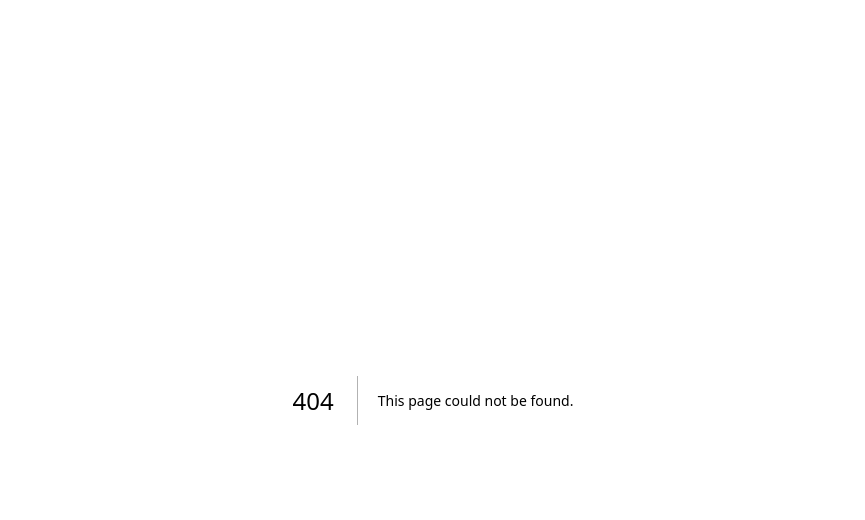
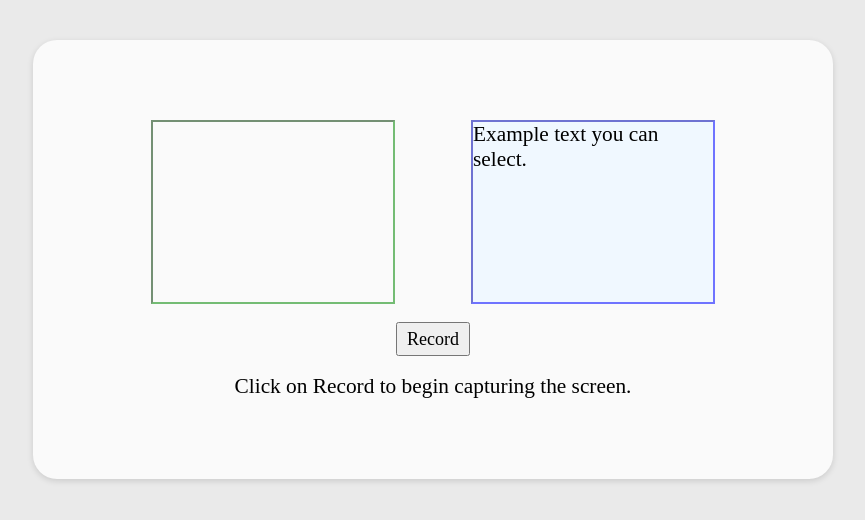
Before and after one commit to keianrao/NextJSDemo, a Next.js app: page /capturedemo in a window 1280 px wide. Before the commit this address had no page. Shown: the top 520 px of the page, without its empty margins (207-1072 px from the left). Built offline with nearby package versions, Linux system fonts and the light colour scheme.

Commit message:
Added basic version of screen capturing

```diff
--- /dev/null
+++ b/src/app/capturedemo/capturedemo.module.css
@@ -0,0 +1,56 @@
+
+.container {
+  display: grid;
+  grid-template-columns: 1fr 1fr;
+  justify-items: center;
+}
+
+.input {
+  width: 240px;
+  height: 180px;
+  border: 2px inset #00F8;
+  cursor: crosshair;
+  background: aliceblue;
+  isolation: isolate;
+  transform-style: flat;
+}
+
+.output {
+  width: 240px;
+  height: 180px;
+  border: 2px inset #0808;
+  cursor: not-allowed;
+}
+
+.output {
+  display: grid;
+  overflow: hidden;
+}
+
+.output video {
+  max-width: 100%;
+  max-height: 100%;
+}
+
+.controls {
+  padding: 1em;
+  grid-column: 1 / 3;
+}
+
+.controls {
+  display: flex;
+  justify-content: center;
+  gap: 1em;
+  font-size: 18px;
+}
+
+.controls button {
+  padding: 0.25em 0.5em;
+  font-family: inherit;
+  font-size: inherit;
+}
+
+.statusbar {
+  grid-column: 1 / 3;
+  text-align: center;
+}
--- /dev/null
+++ b/src/app/capturedemo/capturedemo.tsx
@@ -0,0 +1,110 @@
+'use client'
+
+import { useState, useRef } from 'react';
+import widgetCSS from "./capturedemo.module.css";
+
+async function startStreamingElemIntoVideo(
+	elem: HTMLElement | null,
+	video: HTMLVideoElement | null
+) {
+	const RestrictionTarget = (window as any).RestrictionTarget;
+
+	if (!elem) return;
+	if (!video) return;
+	if (!navigator.mediaDevices) return;
+	if (!navigator.mediaDevices.getDisplayMedia) return;
+	if (!RestrictionTarget) return;
+	if (!RestrictionTarget.fromElement) return;
+
+	const mediaStream = await navigator.mediaDevices.getDisplayMedia({
+		video: { displaySurface: "browser" },
+		preferCurrentTab: true
+	} as any);
+
+	const restrictionTarget = await RestrictionTarget.fromElement(elem);
+	const firstVideoTrack = mediaStream.getVideoTracks()[0];
+	await (firstVideoTrack as any).restrictTo(restrictionTarget);
+
+	video.srcObject = mediaStream;
+
+	return mediaStream;
+}
+
+export default function Widget() {
+	const inputRef = useRef<HTMLDivElement>(null);
+	const videoRef  = useRef<HTMLVideoElement>(null);
+	const [mediaStream, setMediaStream] = useState<MediaStream | null>(null);
+
+	const { widgetStatus, changeWidgetStatus } = function () {
+		const table = {
+			"initial": "Click on Record to begin capturing the screen.",
+			"rejected": "User chose to reject screen capture.",
+			"started": "Now recording the contents of the blue region.",
+		};
+		const [value, set] = useState(table["initial"]);
+		const select = (key: keyof typeof table) => set(table[key]);
+		return { widgetStatus: value, changeWidgetStatus: select };
+	}();
+
+	const recording = mediaStream?.active;
+
+	const recordButton = function () {
+		if (recording) return;
+
+		async function onClick() {
+			try {
+				const elem = inputRef.current;
+				const video = videoRef.current;
+				const mediaStream = await startStreamingElemIntoVideo(elem, video);
+				if (!mediaStream) return;
+				changeWidgetStatus("started");
+				setMediaStream(mediaStream);
+			}
+			catch (error: any) {
+				if (error.name == "NotAllowedError") {
+					changeWidgetStatus("rejected");
+					return;
+				}
+				throw error;
+			}
+		}
+
+	    return <button onClick={onClick}>Record</button>;
+	}();
+
+	const stopButton = function () {
+		if (!recording) return;
+
+		function onClick() {
+			const video = videoRef.current;
+			if (!video) return;
+			const srcObject = video.srcObject;
+			if (!srcObject) return;
+			if (!(srcObject instanceof MediaStream)) return;
+			const tracks = srcObject.getTracks();
+			for (const track of tracks) track.stop();
+			video.srcObject = null;
+			changeWidgetStatus("initial");
+		}
+
+		return <button onClick={onClick}>Stop</button>;
+	}();
+
+	return (
+		<div className={widgetCSS["container"]}>
+	        <div className={widgetCSS["output"]}>
+	        	<video ref={videoRef} autoPlay />
+	        </div>
+			<div className={widgetCSS["input"]} ref={inputRef}>
+				Example text you can select.
+	        </div>
+	        <div className={widgetCSS["controls"]}>
+	        	{recordButton}
+	        	{stopButton}
+	        </div>
+	        <div className={widgetCSS["statusbar"]}>
+	        	{widgetStatus}
+	        </div>
+		</div>
+	);
+}
--- /dev/null
+++ b/src/app/capturedemo/page.module.css
@@ -0,0 +1,50 @@
+
+.page {
+  min-height: 100%;
+  background: #EAEAEA;
+}
+
+.page {
+  display: flex;
+  flex-direction: column;
+  align-items: center;
+}
+
+
+
+
+
+.main {
+  box-sizing: border-box;
+  background: #FAFAFA;
+  border-radius: 24px;
+  box-shadow: 0px 2px 6px #0002;
+}
+
+@media (width >= 0px) {
+  .main {
+    width: 90vw;
+    padding: 1.5em;
+    margin: 5vw;
+  }
+}
+
+@media (width >= 640px) {
+  .main {
+    width: 640px;
+    padding: 10vh;
+    margin: 5vh;
+  }
+}
+
+@media (width >= 800px) {
+  .main {
+    width: 800px;
+  }
+}
+
+.main {
+  display: flex;
+  flex-direction: column;
+  font-size: 16pt;
+}
--- /dev/null
+++ b/src/app/capturedemo/page.tsx
@@ -0,0 +1,20 @@
+
+import type { Metadata } from "next";
+import Link from "next/link";
+import CaptureDemo from "./capturedemo";
+import pagewideCSS from "./page.module.css";
+
+export const metadata: Metadata = {
+  title: "NextJSDemo - Screen capture",
+  description: "Check for the Screen Capture API",
+};
+
+export default function Page() {
+  return (
+    <div className={pagewideCSS["page"]}>
+      <main className={pagewideCSS["main"]}>
+        <CaptureDemo />
+      </main>
+    </div>
+  );
+}
--- a/src/app/page.tsx
+++ b/src/app/page.tsx
@@ -13,6 +13,7 @@ export default function Page() {
     <div className={pagewideCSS.page}>
       <main className={pagewideCSS.main}>
         <Link href="abacus">Abacus</Link>
+        <Link href="capturedemo">Screen capture demo</Link>
       </main>
     </div>
   );
```
